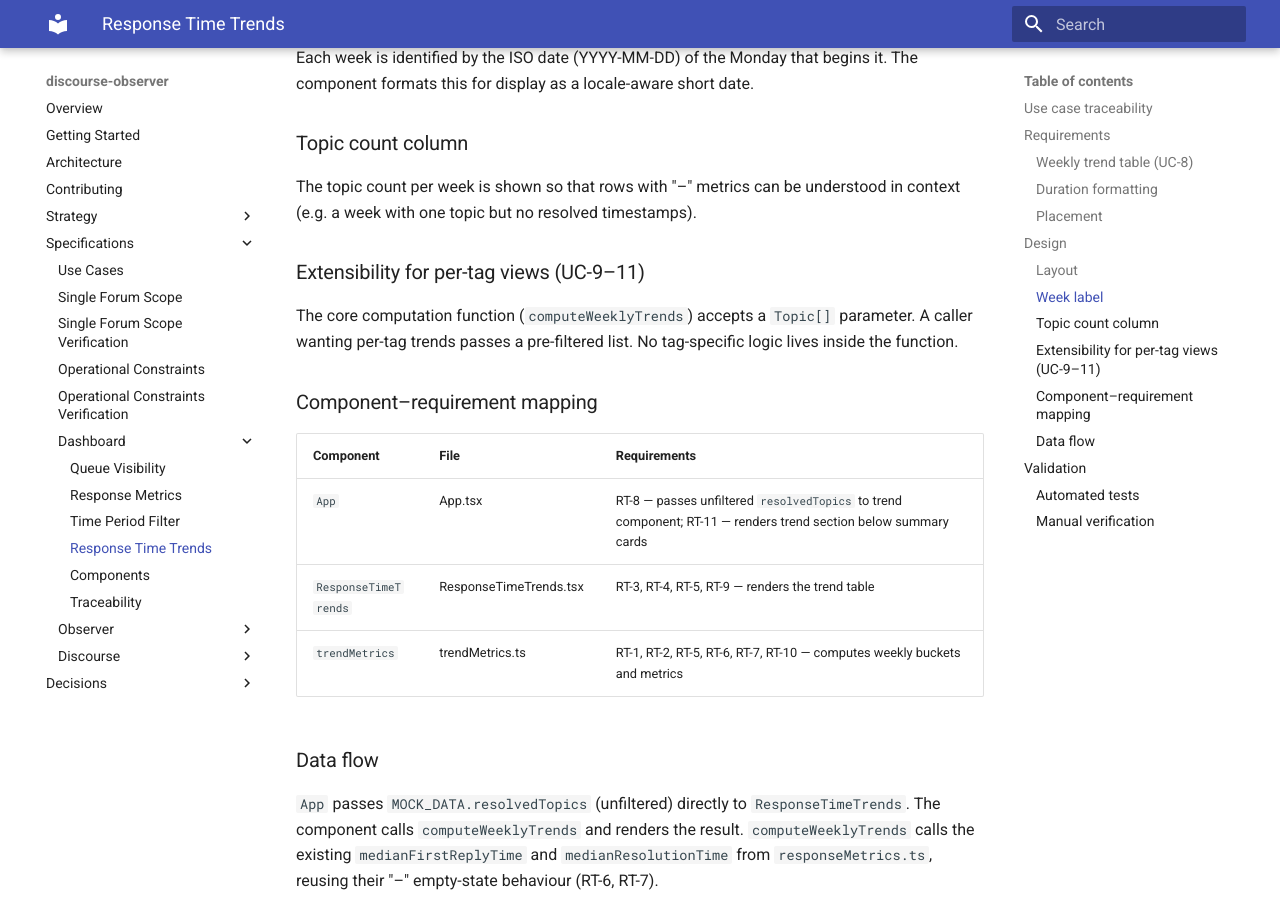
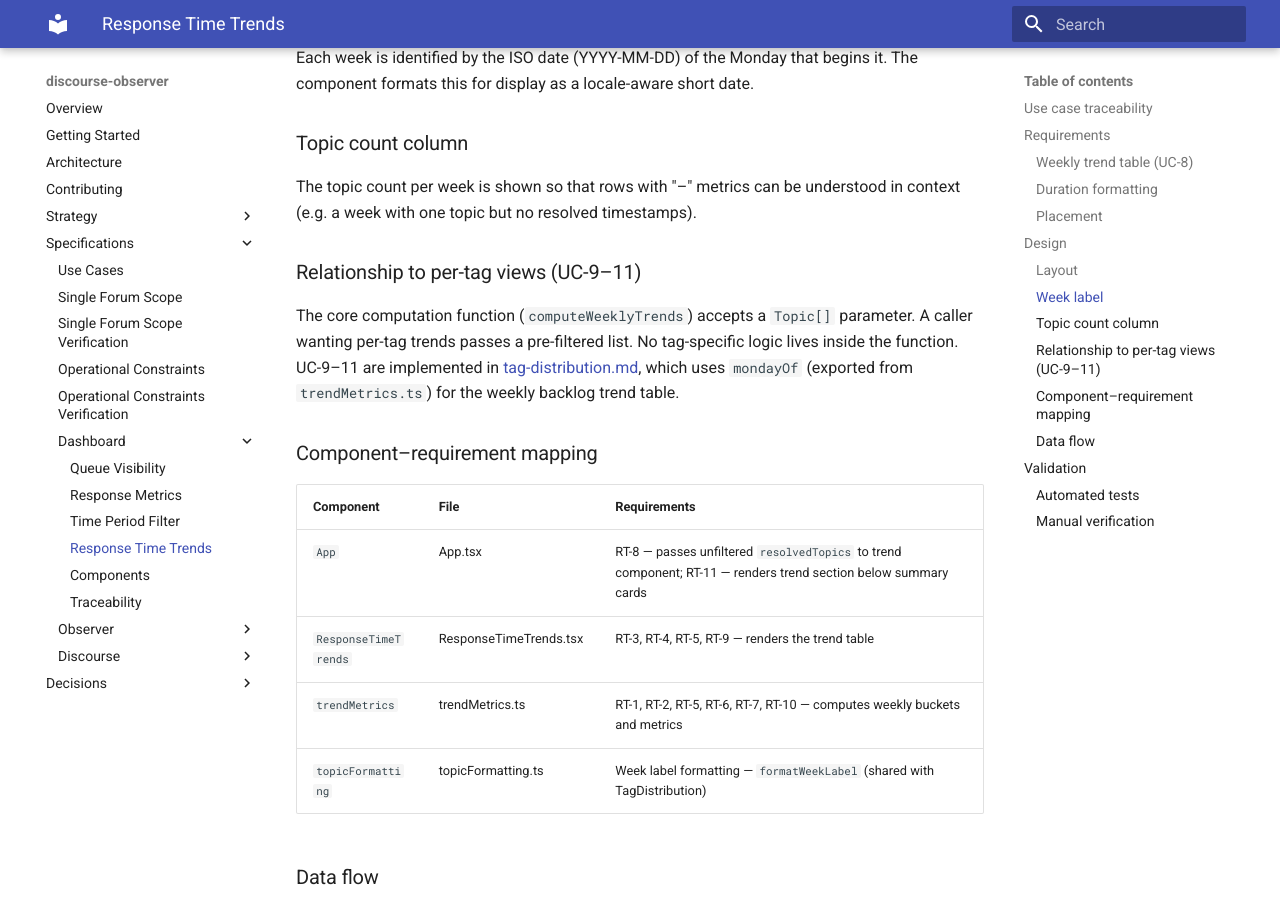
Before and after one commit to MorganDigitalAsyncTransparency/community, an MkDocs documentation site: the page built from discourse-observer/specs/dashboard/response-time-trends.md, in a window 1280 px wide and 900 px high, scrolled down 1902 px. Built offline with MkDocs 1.6.1 and Material for MkDocs 9.7.7, drawn with Linux system fonts in a browser that asks for light colours.

Commit message:
Extract formatWeekLabel to topicFormatting; update stale doc references
Phase 6 found formatWeekLabel duplicated in ResponseTimeTrends and
TagDistribution. Extracted to topicFormatting.ts where display formatting
already lives. Updated ARCHITECTURE.md and response-metrics/trends specs
to reflect implemented state of UC-9–11.

Co-Authored-By: Claude Sonnet 4.6 <noreply@anthropic.com>

```diff
--- a/discourse-observer/specs/dashboard/response-time-trends.md
+++ b/discourse-observer/specs/dashboard/response-time-trends.md
@@ -61,9 +61,9 @@ Each week is identified by the ISO date (YYYY-MM-DD) of the Monday that begins i
 
 The topic count per week is shown so that rows with "–" metrics can be understood in context (e.g. a week with one topic but no resolved timestamps).
 
-### Extensibility for per-tag views (UC-9–11)
+### Relationship to per-tag views (UC-9–11)
 
-The core computation function (`computeWeeklyTrends`) accepts a `Topic[]` parameter. A caller wanting per-tag trends passes a pre-filtered list. No tag-specific logic lives inside the function.
+The core computation function (`computeWeeklyTrends`) accepts a `Topic[]` parameter. A caller wanting per-tag trends passes a pre-filtered list. No tag-specific logic lives inside the function. UC-9–11 are implemented in [tag-distribution.md](tag-distribution.md), which uses `mondayOf` (exported from `trendMetrics.ts`) for the weekly backlog trend table.
 
 ### Component–requirement mapping
 
@@ -72,6 +72,7 @@ The core computation function (`computeWeeklyTrends`) accepts a `Topic[]` parame
 | `App` | App.tsx | RT-8 — passes unfiltered `resolvedTopics` to trend component; RT-11 — renders trend section below summary cards |
 | `ResponseTimeTrends` | ResponseTimeTrends.tsx | RT-3, RT-4, RT-5, RT-9 — renders the trend table |
 | `trendMetrics` | trendMetrics.ts | RT-1, RT-2, RT-5, RT-6, RT-7, RT-10 — computes weekly buckets and metrics |
+| `topicFormatting` | topicFormatting.ts | Week label formatting — `formatWeekLabel` (shared with TagDistribution) |
 
 ### Data flow
 
```
Also changed, not shown: discourse-observer/ARCHITECTURE.md (+1 -1 lines), discourse-observer/frontend/src/components/ResponseTimeTrends.tsx (+1 -9 lines), discourse-observer/frontend/src/components/TagDistribution.tsx (+1 -9 lines), discourse-observer/frontend/src/components/topicFormatting.ts (+13 -1 lines), discourse-observer/specs/dashboard/response-metrics.md (+1 -1 lines).
